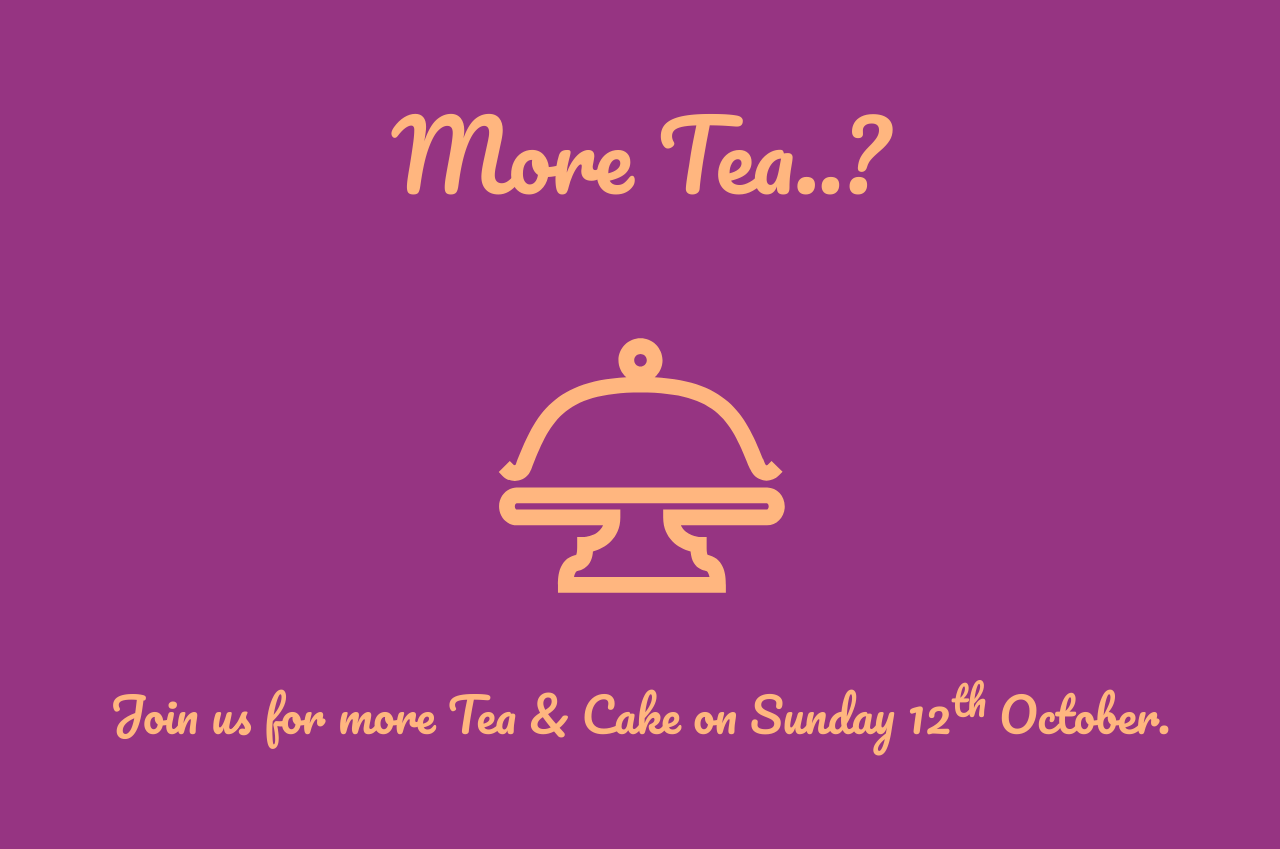
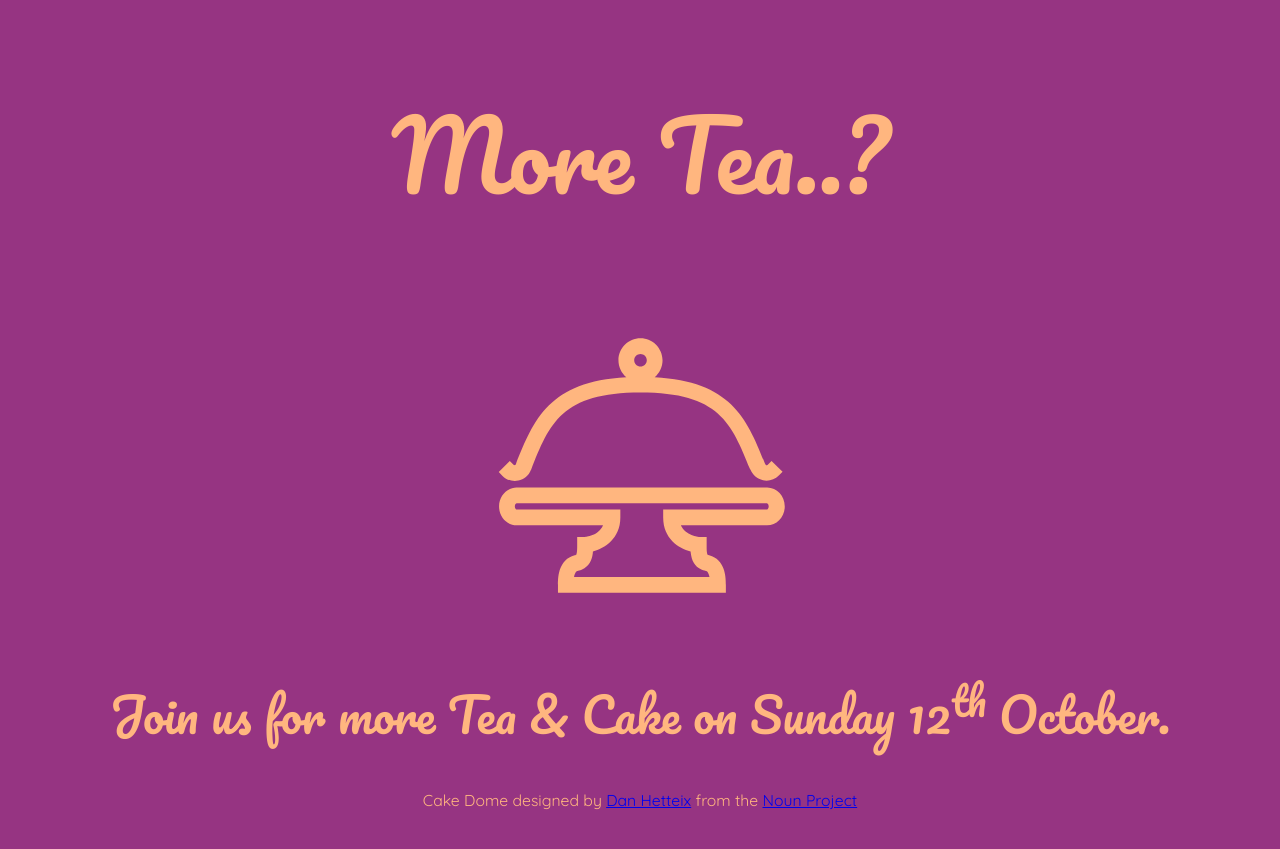
Before and after one commit to Glombs/cake, a Jekyll site: the page built from index.html, in a window 1280 px wide. Shown: the top 849 px of the page. Built offline with Jekyll 4.4.1, drawn with Linux system fonts in a browser that asks for light colours; Markdown is read by kramdown in place of the engine named in the settings; the list of posts is cut into pages by our own code.

Commit message:
attribution for image

```diff
--- a/_layouts/default.html
+++ b/_layouts/default.html
@@ -37,6 +37,9 @@
 
         {{ content }}
 
+    <footer>
+    Cake Dome designed by <a href="http://www.thenounproject.com/DHETTEIX">Dan Hetteix</a> from the <a href="http://www.thenounproject.com">Noun Project</a>
+    </footer>
     <!--<script src="//ajax.googleapis.com/ajax/libs/jquery/2.0.3/jquery.min.js"></script>
     <script src="{{site.baseurl}}/scripts.js"></script>-->
 
--- a/style.css
+++ b/style.css
@@ -27,3 +27,7 @@ h1 {
 .cakestand {
     height: 10em;
 }
+
+footer {
+    font-size: 0.5em;
+}
```
